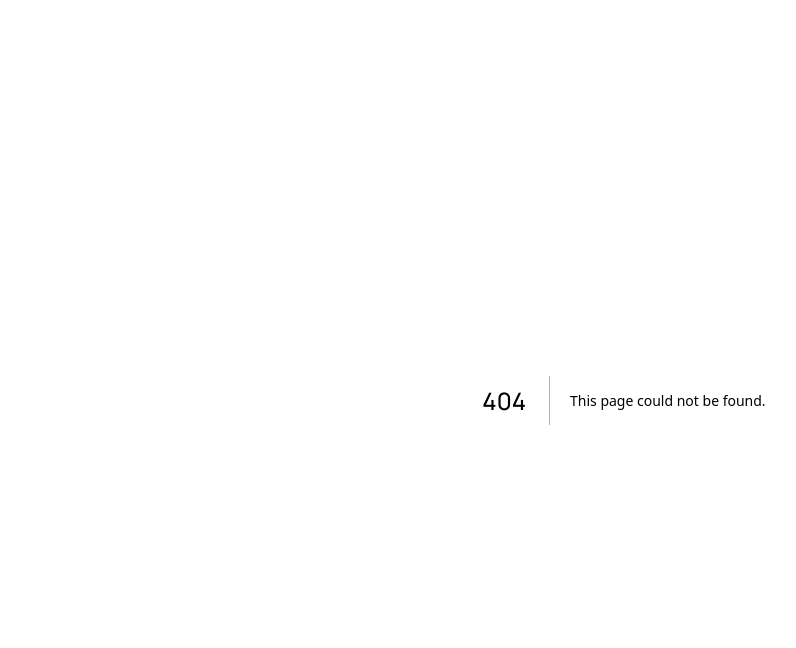
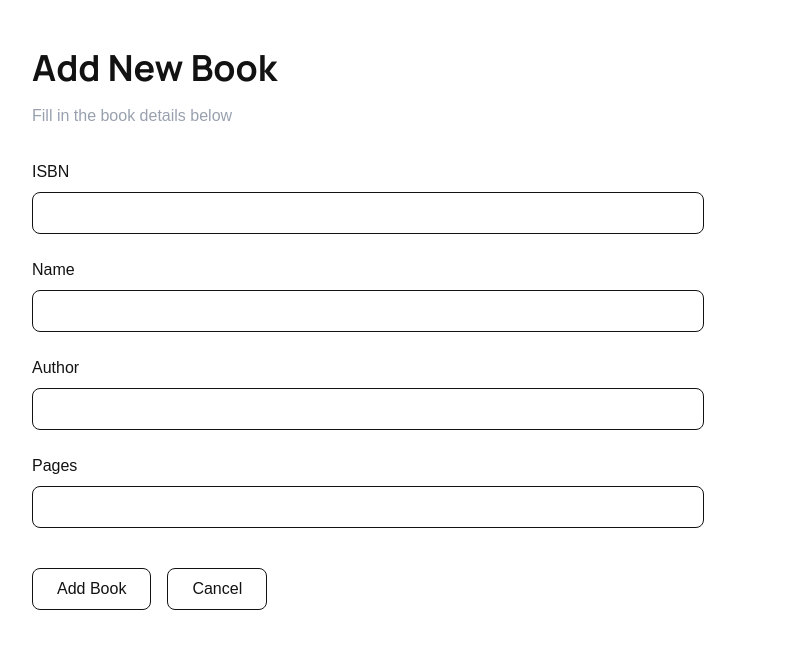
Before and after one commit to camilossantos2809/reading-stats, a Next.js app in the folder frontend/: page /books/new in a window 1280 px wide. Before the commit this address had no page. Shown: the top 648 px of the page, without its empty margins (16-812 px from the left). Built offline with nearby package versions, Linux system fonts and the light colour scheme.

Commit message:
add form to register books

```diff
--- /dev/null
+++ b/frontend/src/app/books/actions.ts
@@ -0,0 +1,27 @@
+"use server";
+
+import { redirect } from "next/navigation";
+
+export async function addBook(_: unknown, formData: FormData) {
+  const book = {
+    isbn: formData.get("isbn"),
+    name: formData.get("name"),
+    author: formData.get("author") || null,
+    pages: formData.get("pages") ? Number(formData.get("pages")) : null,
+  };
+
+  const response = await fetch("http://localhost:8080/books", {
+    method: "POST",
+    headers: {
+      "Content-Type": "application/json",
+    },
+    body: JSON.stringify(book),
+  });
+
+  if (response.ok) {
+    redirect("/books");
+  }
+
+  console.error(response.body);
+  return { message: "Failed to add book" };
+}
--- /dev/null
+++ b/frontend/src/app/books/new/page.tsx
@@ -0,0 +1,68 @@
+"use client";
+import { useActionState } from "react";
+import { addBook } from "@/app/books/actions";
+import { Input } from "@/components/form/Input";
+
+const initialState = {
+  message: "",
+};
+
+export default function NewBook() {
+  const [state, formAction, pending] = useActionState(addBook, initialState);
+
+  return (
+    <div className="flex flex-col min-h-screen p-8 sm:p-12">
+      <div className="mb-8">
+        <h1 className="text-4xl font-bold mb-4">Add New Book</h1>
+        <p className="text-gray-400">Fill in the book details below</p>
+      </div>
+
+      <form action={formAction} className="max-w-2xl space-y-6">
+        {state?.message && (
+          <div className="p-4 mb-6 border border-red-500/20 bg-red-500/10 rounded-lg">
+            <p
+              className="text-red-500 dark:text-red-400 font-medium flex items-center gap-2"
+              role="alert"
+              aria-live="polite"
+            >
+              <svg
+                xmlns="http://www.w3.org/2000/svg"
+                className="h-5 w-5"
+                viewBox="0 0 24 24"
+                fill="none"
+                stroke="currentColor"
+              >
+                <circle cx="12" cy="12" r="10" strokeWidth="2" />
+                <path
+                  d="M12 8v4m0 4h.01"
+                  strokeWidth="2"
+                  strokeLinecap="round"
+                />
+              </svg>
+              {state.message}
+            </p>
+          </div>
+        )}
+        <Input label="ISBN" id="isbn" name="isbn" type="text" required />
+        <Input label="Name" id="name" name="name" type="text" required />
+        <Input label="Author" id="author" name="author" type="text" />
+        <Input label="Pages" id="pages" name="pages" type="number" />
+        <div className="flex gap-4 pt-4">
+          <button
+            type="submit"
+            className="px-6 py-2 rounded-lg border transition-all duration-300 hover:shadow-lg hover:scale-[1.02] hover:border-slate-400 dark:hover:border-slate-600"
+            disabled={pending}
+          >
+            Add Book
+          </button>
+          <a
+            href="/books"
+            className="px-6 py-2 rounded-lg border transition-all duration-300 hover:shadow-lg hover:scale-[1.02] hover:border-slate-400 dark:hover:border-slate-600"
+          >
+            Cancel
+          </a>
+        </div>
+      </form>
+    </div>
+  );
+}
--- a/frontend/src/app/books/page.tsx
+++ b/frontend/src/app/books/page.tsx
@@ -1,3 +1,4 @@
+import Link from "next/link";
 import BookGrid from "@/components/ag-grid";
 
 export default async function Books() {
@@ -9,12 +10,12 @@ export default async function Books() {
       <div className="mb-8">
         <h1 className="text-4xl font-bold mb-4">Books</h1>
         <div className="flex items-center gap-4">
-          <button className="px-4 py-2 rounded-lg border transition-all duration-300 hover:shadow-lg hover:scale-[1.02] hover:border-slate-400 dark:hover:border-slate-600">
+          <Link
+            href="/books/new"
+            className="px-4 py-2 rounded-lg border transition-all duration-300 hover:shadow-lg hover:scale-[1.02] hover:border-slate-400 dark:hover:border-slate-600"
+          >
             Add Book
-          </button>
-          <button className="px-4 py-2 rounded-lg border transition-all duration-300 hover:shadow-lg hover:scale-[1.02] hover:border-slate-400 dark:hover:border-slate-600">
-            Import Books
-          </button>
+          </Link>
         </div>
       </div>
       <div className="flex-grow h-[calc(100vh-12rem)] rounded-lg border">
--- /dev/null
+++ b/frontend/src/components/form/Input.tsx
@@ -0,0 +1,18 @@
+interface InputProps extends React.InputHTMLAttributes<HTMLInputElement> {
+  label: string;
+}
+
+export function Input({ label, id, ...props }: InputProps) {
+  return (
+    <div className="space-y-2">
+      <label htmlFor={id} className="block font-medium">
+        {label}
+      </label>
+      <input
+        id={id}
+        {...props}
+        className="w-full p-2 rounded-lg border bg-transparent transition-all duration-300 focus:outline-none focus:border-slate-400 dark:focus:border-slate-600"
+      />
+    </div>
+  );
+}
```
